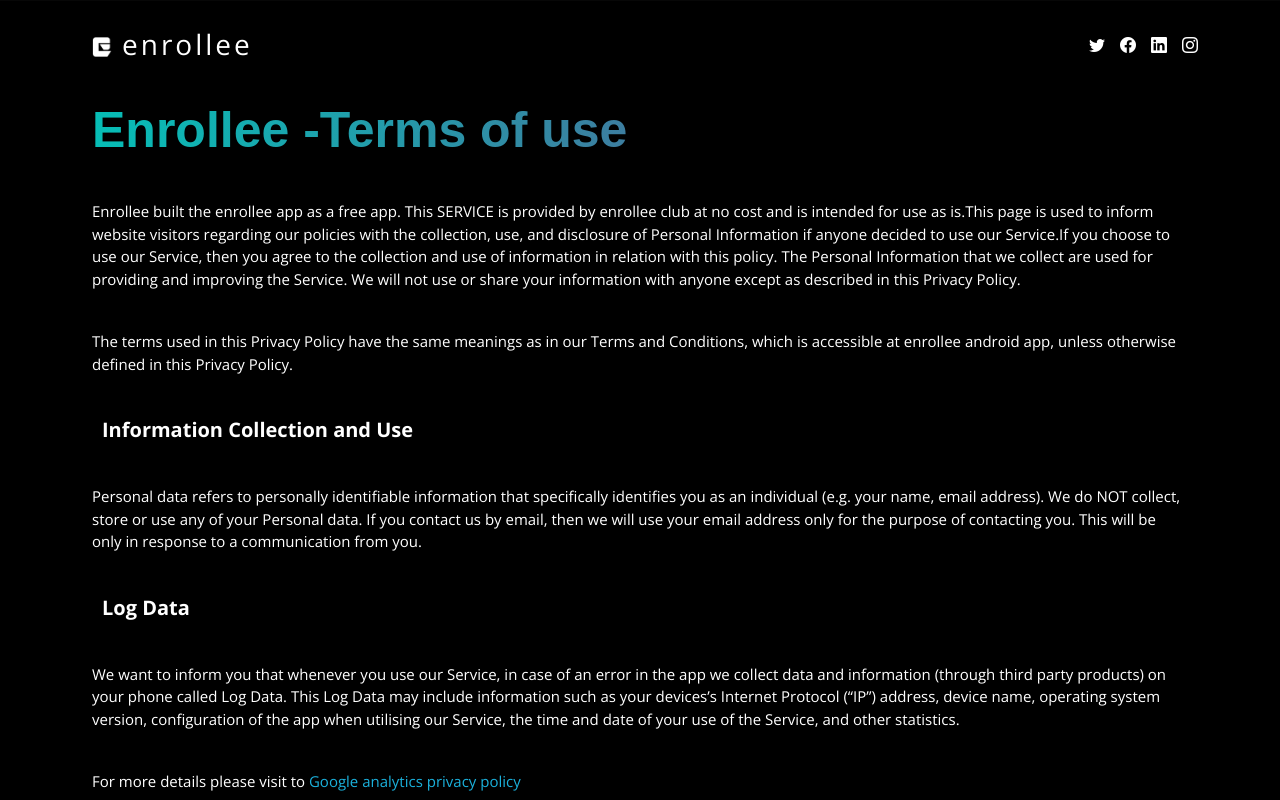
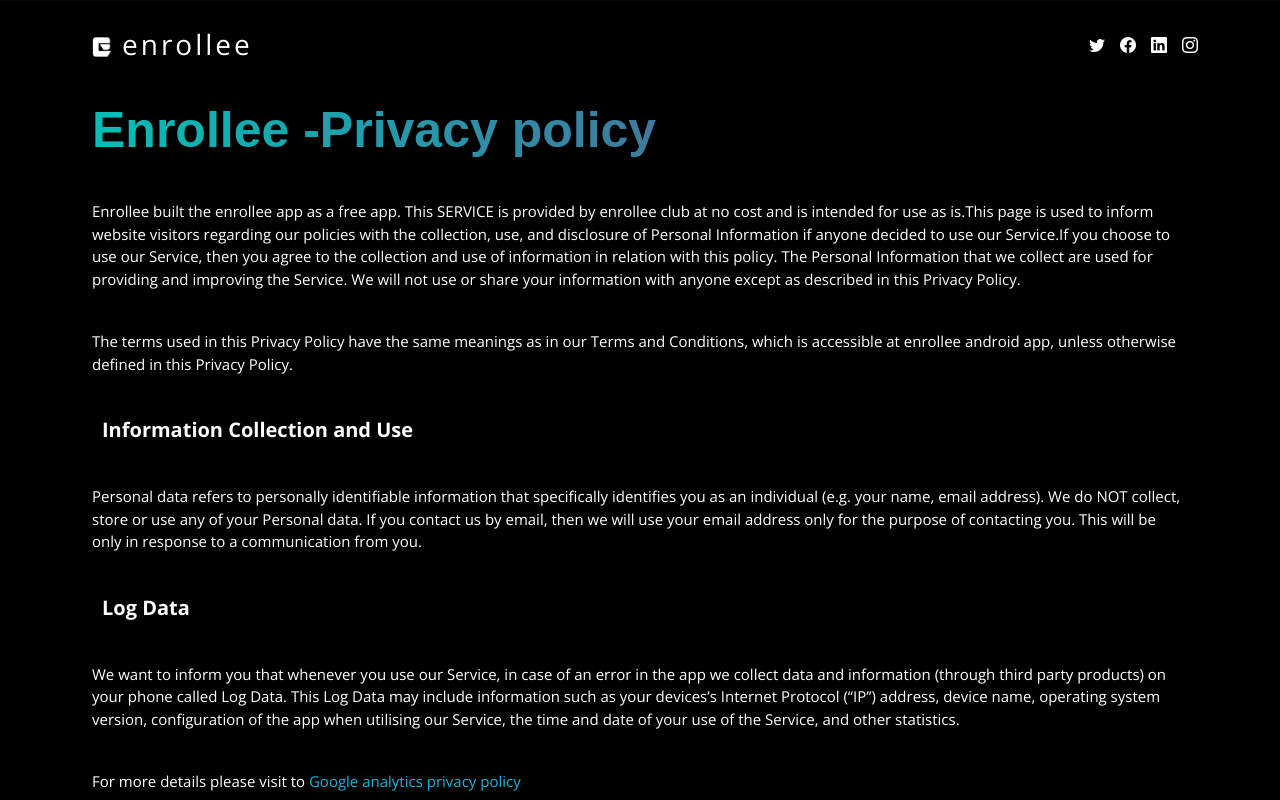
Before and after one commit to enrollee-club/enrollee.club, a plain HTML site: page privacy.html in a window 1280 px wide. Shown: the top 800 px of the page. Drawn offline with nearby package versions, Linux system fonts and the light colour scheme.

Commit message:
Update Privacy

```diff
--- a/privacy.html
+++ b/privacy.html
@@ -58,7 +58,7 @@
     <div class="container d-flex h-100">
       <div class="row justify-content-center align-self-center" data-aos="fade-up">
         <div class="terms_of_use order-lg-first order-last" data-aos="zoom-in" data-aos-delay="100">
-          <h1>Enrollee -Terms of use</h1>
+          <h1>Enrollee -Privacy policy</h1>
 
           <p>Enrollee built the enrollee app as a free app. This SERVICE is provided by enrollee club at no cost and is intended
             for use as is.This page is used to inform website visitors regarding our policies with the collection, use, and
```
